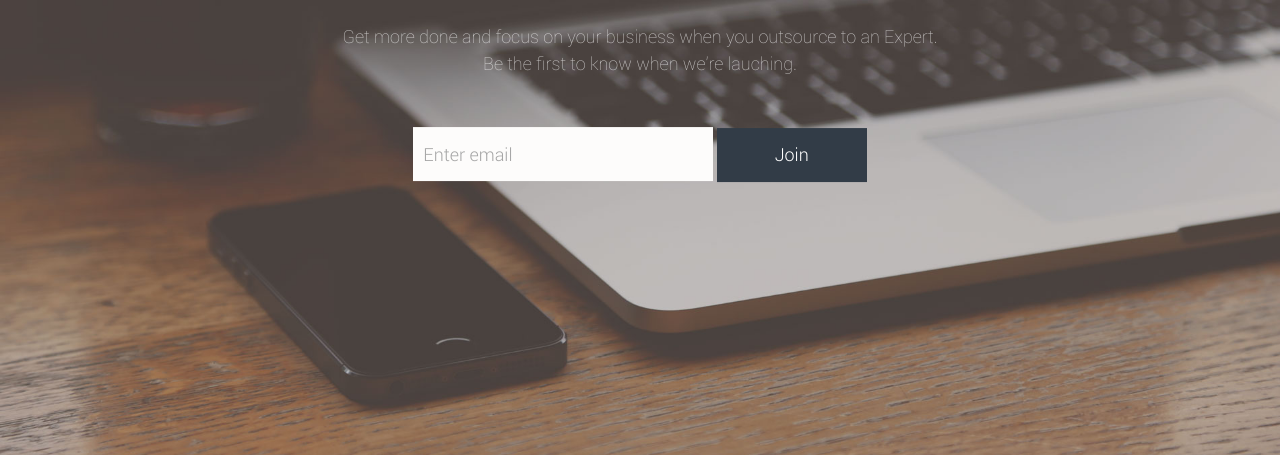
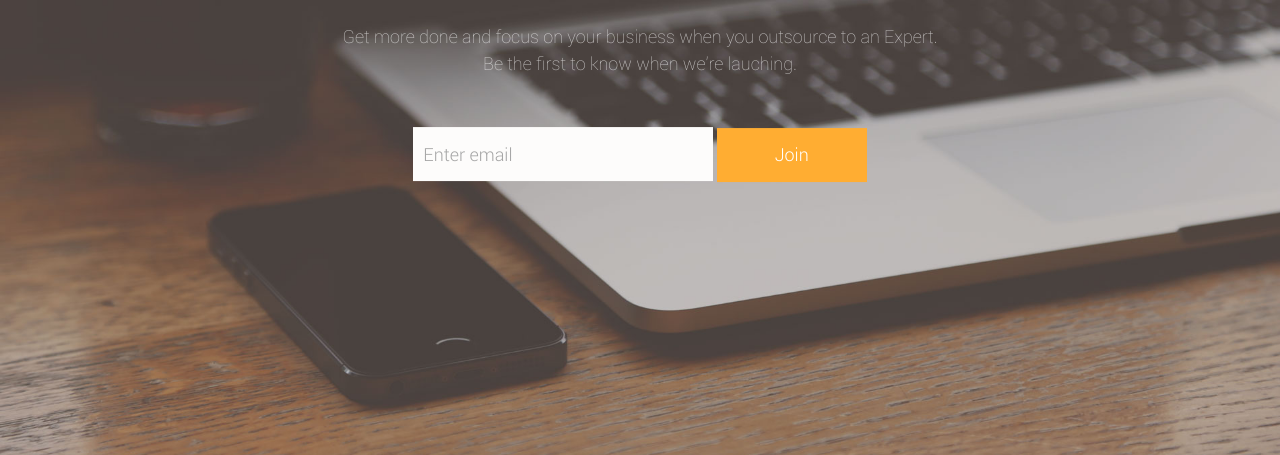
Before and after one commit to btong21/easyAMZ, a website: page index.html in a window 1280 px wide. In both pictures the pointer is over the input 791 px from the left and 499 px from the top of the page. Shown: the part 345-800 px from the top of the page. Drawn offline with nearby package versions, Linux system fonts and the light colour scheme.

Commit message:
button colour

```diff
--- a/css/easyamz.css
+++ b/css/easyamz.css
@@ -66,7 +66,7 @@ header .header-content .header-content-inner h1 {
 			padding: 8px 0;
 
 		}
-			#mailchimp input[type="submit"]:hover { background: #323C47 }
+			#mailchimp input[type="submit"]:hover { background: #ffad32 }
 
 .button {
   height: 54px;
```
